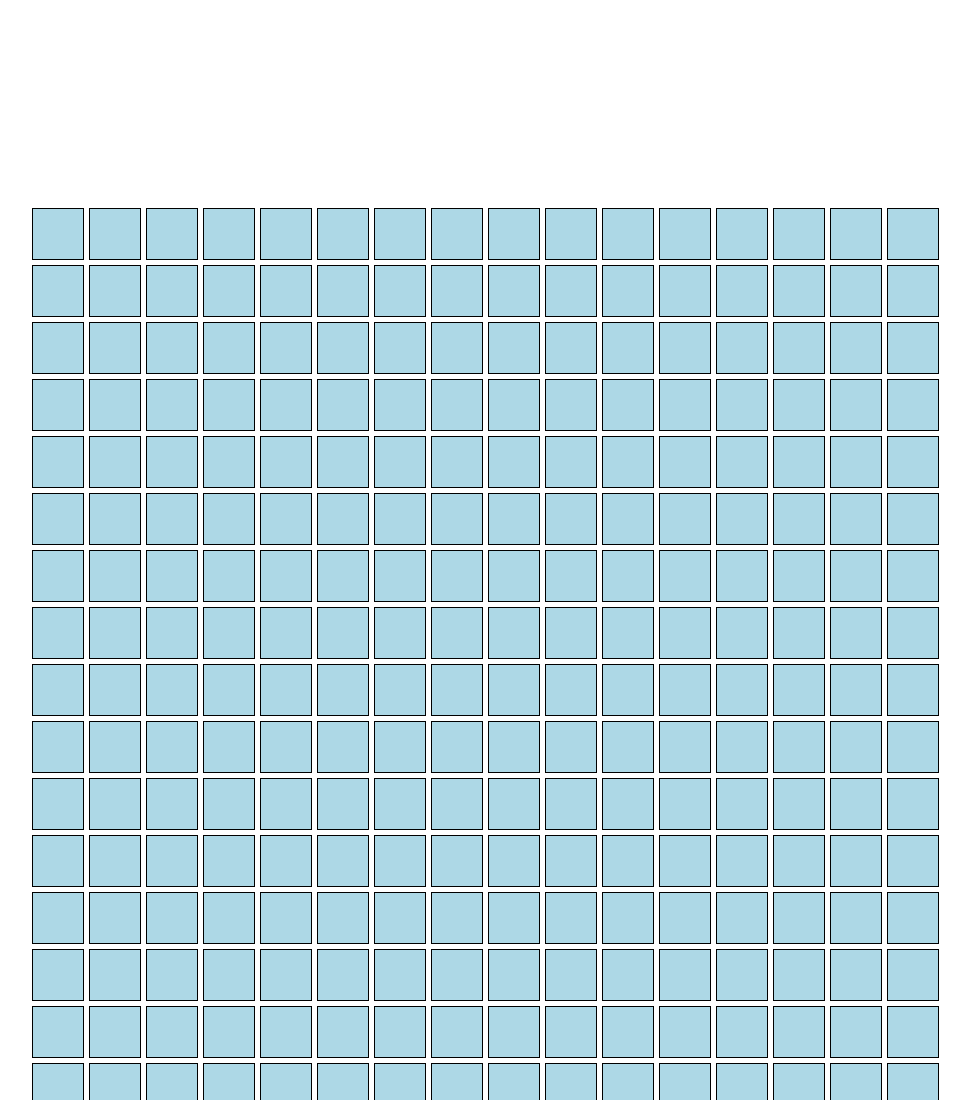
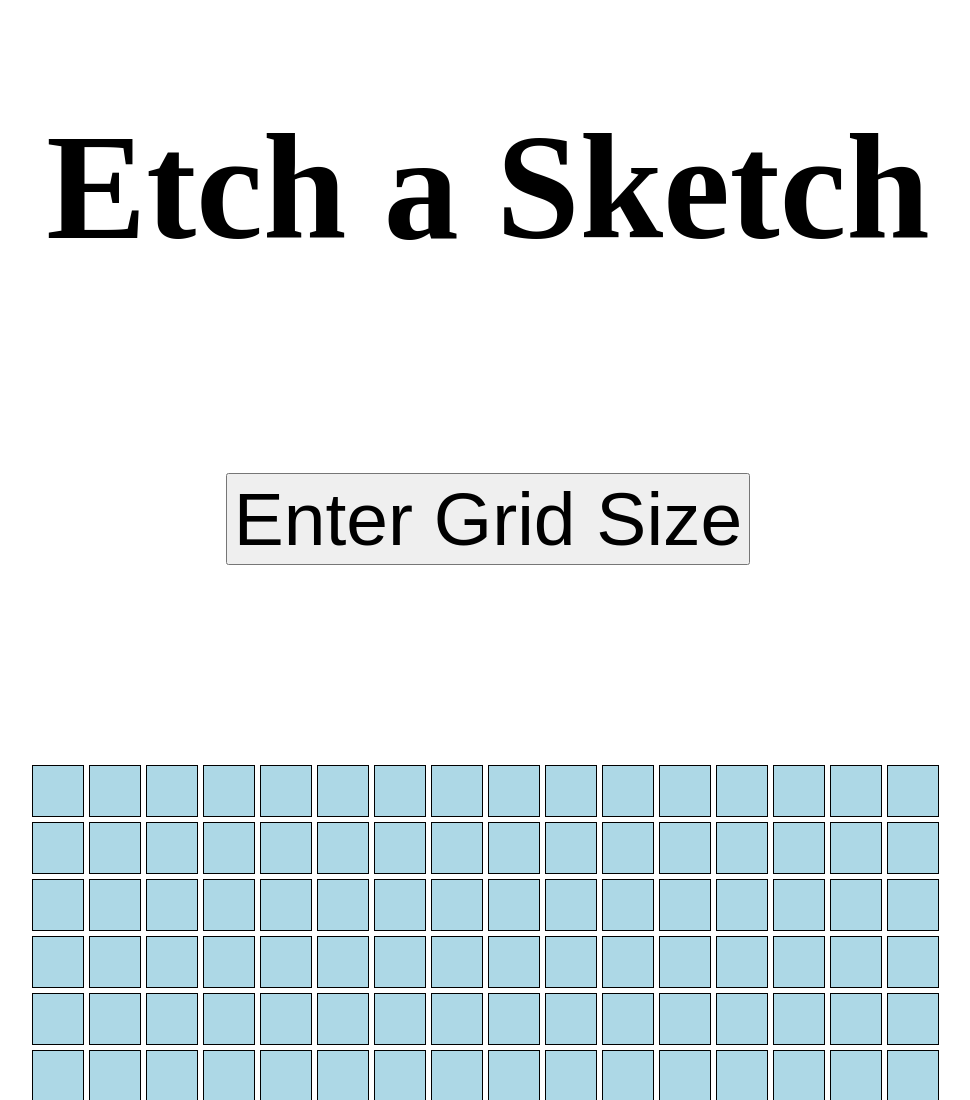
Before and after one commit to seba3510/Etch-a-Sc, a plain HTML site: page src/index.html in a window 1280 px wide. Shown: the top 1100 px of the page, without its empty margins (152-1122 px from the left). Drawn offline with Linux system fonts and the light colour scheme.

Commit message:
Add style to h1 element as well as the button that prompts user for grid size

```diff
--- a/src/etch-a-sketch.js
+++ b/src/etch-a-sketch.js
@@ -168,4 +168,44 @@ function addTrail(cell) {
 
 
 
+
+
 handleMouseHover();
+
+
+//=========================================================================================================================
+
+
+function promptSquaresPerGrid() {
+
+
+
+
+    let squares = prompt("How many squares per side should your grid be?");
+
+
+    checkSize(squares);
+
+
+
+
+
+
+
+} // promptSquaresPerGrid()
+
+
+
+
+function checkSize(size) {
+
+    if ((size > 100)) {
+        alert("Grid size cannot exceed 100px!");
+        return;
+    }
+} // checkSize()
+
+
+
+
+// promptSquaresPerGrid();
--- a/src/index.html
+++ b/src/index.html
@@ -10,6 +10,15 @@
 
 <body>
 
+    <h1>Etch a Sketch</h1>
+
+
+    <div class="btn-container">
+        <button id="input-btn">
+            Enter Grid Size
+        </button>
+    </div>
+
     <div id="container" class="container">
 
     </div>
--- a/src/styles.css
+++ b/src/styles.css
@@ -21,3 +21,24 @@
   margin-right: 5px;
   cursor: pointer;
 }
+
+.btn-container {
+  display: flex;
+  justify-content: center;
+}
+
+button {
+
+  text-align: center;
+  font-size: 75px;
+  margin-top: 100px;
+
+
+}
+
+
+
+h1 {
+  text-align: center;
+  font-size: 150px;
+}
```
